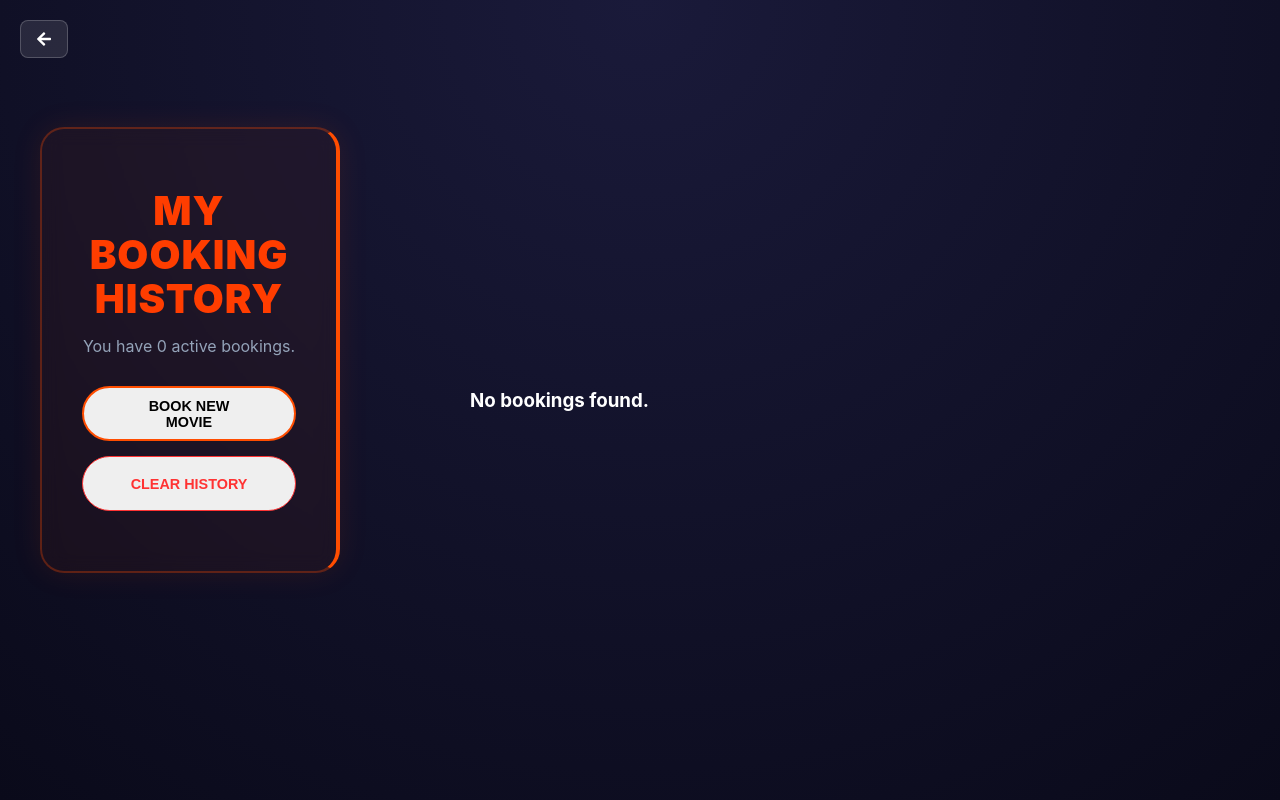
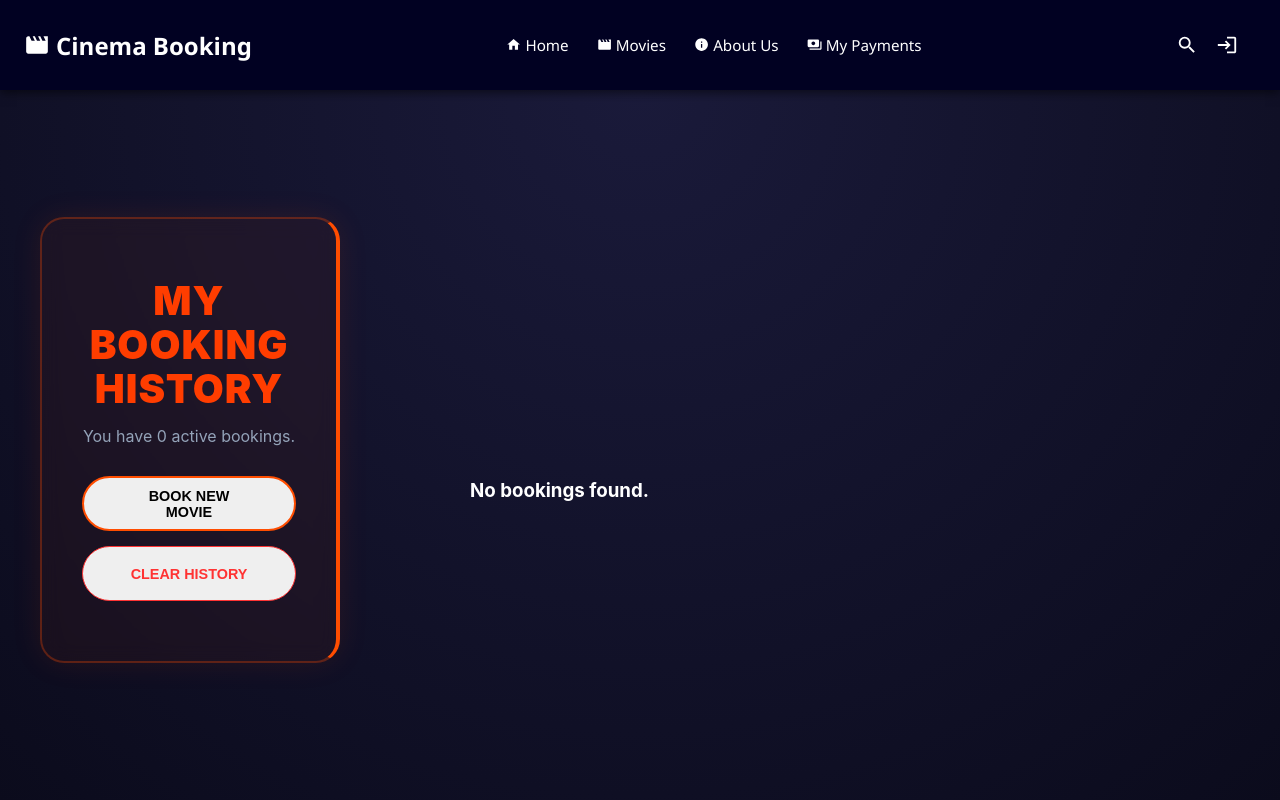
Before and after one commit to Gimhani03/Cinema-Booking-System, a React (Create React App) app in the folder frontend/: page /my-bookings in a window 1280 px wide. Shown: the top 800 px of the page. Built offline with nearby package versions, Linux system fonts and the light colour scheme.

Commit message:
Refactor MyBookingsPage: Replace loading message with PageLayout component and remove unused back button

```diff
--- a/frontend/src/pages/MyBookingsPage.js
+++ b/frontend/src/pages/MyBookingsPage.js
@@ -1,7 +1,7 @@
 import React, { useState, useEffect } from 'react';
 import axios from 'axios';
 import { useNavigate } from 'react-router-dom';
-import { FaArrowLeft } from 'react-icons/fa';
+import PageLayout from '../components/PageLayout';
 import './Booking.css';
 
 const MyBookingsPage = () => {
@@ -73,40 +73,11 @@ console.log('Using userId:', userId);
     return seats.join(", ");
   };
 
-  if (loading) return <div className="history-page-container"><h2 style={{color:'white'}}>Loading History...</h2></div>;
+  if (loading) return <PageLayout><div style={{padding:'50px', color:'white', textAlign:'center'}}>Loading History...</div></PageLayout>;
 
   return (
+    <PageLayout>
     <div className="history-page-container">
-      <button
-        onClick={() => navigate('/home')}
-        style={{
-          position: 'absolute',
-          left: '20px',
-          top: '20px',
-          background: 'rgba(255, 255, 255, 0.1)',
-          border: '1px solid rgba(255, 255, 255, 0.2)',
-          color: 'white',
-          padding: '10px 15px',
-          borderRadius: '8px',
-          cursor: 'pointer',
-          fontSize: '16px',
-          display: 'flex',
-          alignItems: 'center',
-          gap: '8px',
-          transition: 'all 0.3s ease',
-          zIndex: 10
-        }}
-        onMouseOver={(e) => {
-          e.currentTarget.style.background = 'rgba(255, 61, 0, 0.2)';
-          e.currentTarget.style.borderColor = '#ff3d00';
-        }}
-        onMouseOut={(e) => {
-          e.currentTarget.style.background = 'rgba(255, 255, 255, 0.1)';
-          e.currentTarget.style.borderColor = 'rgba(255, 255, 255, 0.2)';
-        }}
-      >
-        <FaArrowLeft />
-      </button>
       <div className="history-page-wrapper">
 
         {/* Left Side: Title Box */}
@@ -211,6 +182,7 @@ console.log('Using userId:', userId);
 
       </div>
     </div>
+    </PageLayout>
   );
 };
 
```
